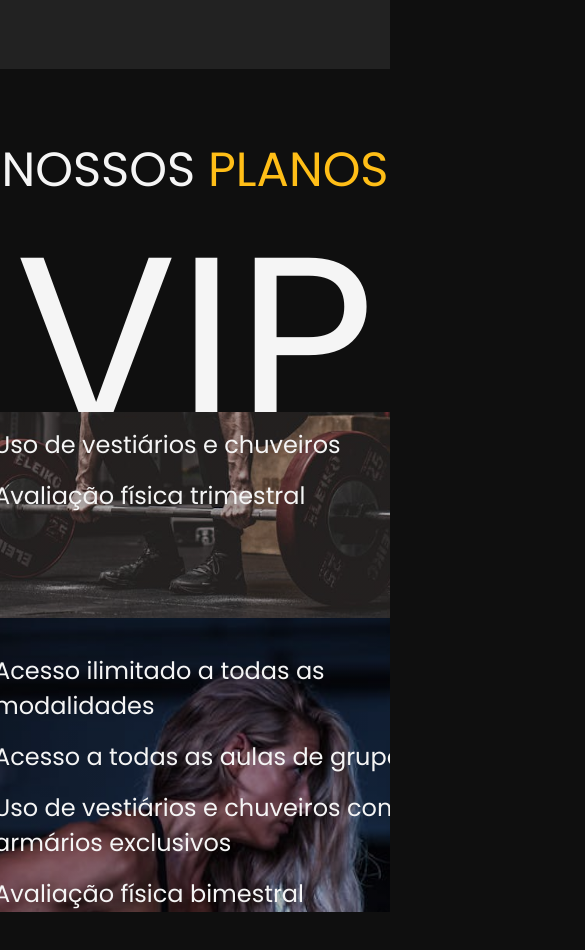
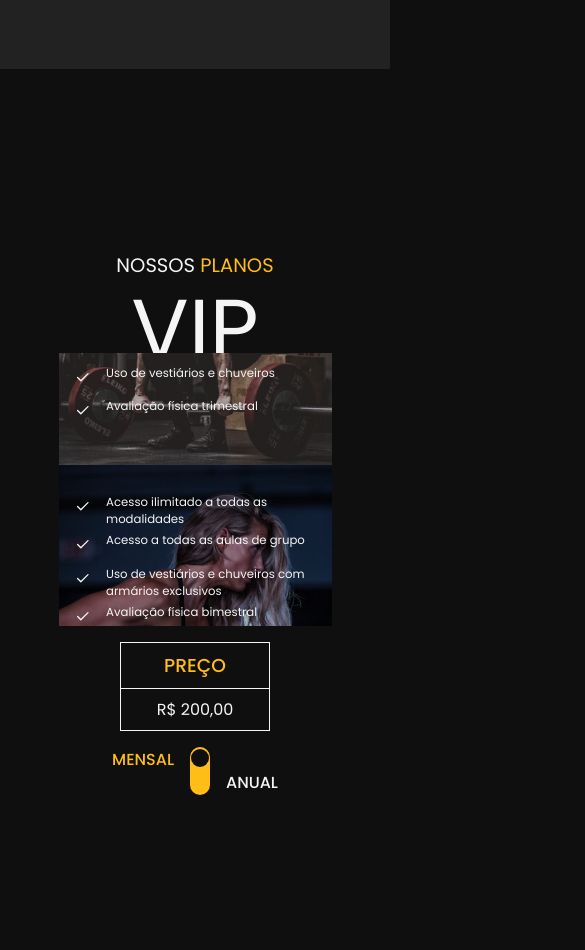
Before and after one commit to diegoCBorba/gympro, a React (Vite) app: page / in a window 390 px wide. Shown: the part 3200-4150 px from the top of the page, 585 px wide, since content can reach past the window. Built offline with nearby package versions, Linux system fonts and the light colour scheme.

Commit message:
Plano responsivo

```diff
--- a/src/components/Price/Price.module.css
+++ b/src/components/Price/Price.module.css
@@ -1,5 +1,6 @@
 :root{
   --text-size: 15rem;
+  --box-price-size: 500px;
 }
 
 .containerMaster{
@@ -35,7 +36,7 @@
   overflow-y: hidden;
 
   position: relative;
-  top: 2rem;
+  top: calc(var(--text-size) * 0.15);
 }
 
 .titleList > div{
@@ -59,13 +60,21 @@
 }
 
 .containerPrices{
-  overflow: hidden;
-  height: 500px;
-
   display: flex;
   justify-content: center;
+  gap: 10%;
 
   width: 100%;
+}
+
+.offerHidden{
+  overflow: hidden;
+  height: var(--box-price-size);
+  width: var(--box-price-size);
+}
+
+.offerHidden > div{
+  position: relative;
 }
 
 .valuePrice{
@@ -75,7 +84,6 @@
   justify-content: center;
 
   text-transform: uppercase;
-  width: 100%;
 }
 
 .valuePrice > div {
@@ -119,8 +127,8 @@
   padding: 1rem;
 
   background-color: var(--color2);
-  height: 500px;
-  width: 500px;
+  height: var(--box-price-size);
+  width: var(--box-price-size);
 
   display: flex;
   align-items: center;
@@ -141,7 +149,6 @@
 }
 
 .containerToggle{
-  width: 100%;
   display: flex;
   align-items: center;
   justify-content: center;
@@ -197,6 +204,73 @@
   top: 58%;
 }
 
-@media (max-width: 1680px){
+@media (max-width: 1080px){
+  :root{
+    --text-size: 8rem;
+    --box-price-size: 400px;
+  }
 
+  .titlePrice p{
+    font-size: 2rem;
+  }
+
+  .listOffer{
+    font-size: 1rem;
+  }
+
+  .containerPrices{
+    flex-wrap: wrap;
+    gap: 0;
+  }
+
+  .offerHidden{
+    display: flex;
+    justify-content: center;
+  }
+
+  .containerPrices > div:nth-child(2){
+    order: 1;
+    width: 100%;
+  }
+
+  .valuePrice, .containerToggle{
+    padding-top: 2rem;
+    width: 50%;
+  }
+
+  .valuePrice{
+    order: 2;
+  }
+  .containerToggle{
+    order: 3;
+  }
 }
+
+@media (max-width: 600px){
+  :root{
+    --text-size: 21.8vw;
+    --box-price-size: 70vw;
+  }
+
+  .titlePrice p{
+    font-size: 5vw;
+  }
+
+  .listOffer{
+    font-size: 3vw;
+    gap: 1vw;
+  }
+
+  .listOffer svg{
+    width: 4vw;
+  }
+
+  .valuePrice > div{
+    text-align: center;
+  }
+
+  .valuePrice, .containerToggle{
+    padding-top: 1rem;
+    width: 100%;
+  }
+}
--- a/src/components/Price/Price.tsx
+++ b/src/components/Price/Price.tsx
@@ -110,6 +110,8 @@ export const Price = () => {
                 </div>
               </div>
             </div>
+
+            <div className={price.offerHidden}>
               <motion.div style={{top: topOffer}}>
                 {dataPrices.map((prices, index) => (
                   <motion.div className={price.boxPrice}
@@ -129,6 +131,7 @@ export const Price = () => {
                   </motion.div>
                 ))}
               </motion.div>
+            </div>
 
             <div className={price.containerToggle}>
               <div className={price.toggleButton}>
@@ -141,6 +144,7 @@ export const Price = () => {
                 </div>
               </div>
             </div>
+
           </div>
         </div>
       </div>
```
Lines whose indentation alone changed are shown as unchanged.
